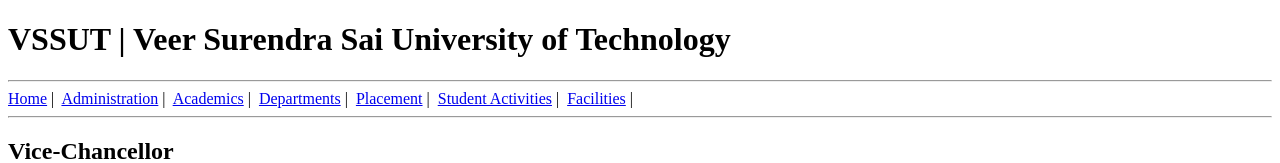
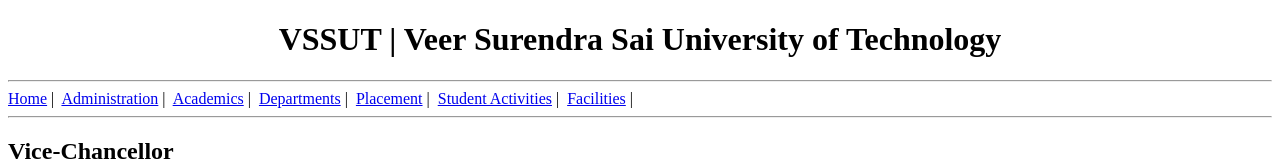
Before and after one commit to Hrudaya-Ranjan-Sahoo/Projects, a plain HTML site: page index.html in a window 1280 px wide. Shown: the top 163 px of the page. Drawn offline with Linux system fonts and the light colour scheme.

Commit message:
first commit

```diff
--- a/index.html
+++ b/index.html
@@ -6,11 +6,13 @@
   <meta http-equiv="X-UA-Compatible" content="IE=edge">
   <meta name="viewport" content="width=device-width, initial-scale=1.0">
   <title>VSSUT | Home</title>
+  <link rel="stylesheet" href="style.css">
+
 </head>
 
 <body>
   <header>
-    <h1>VSSUT | Veer Surendra Sai University of Technology</h1>
+    <h1><center>VSSUT | Veer Surendra Sai University of Technology</center></h1>
     <hr>
   </header>
   <nav>
```
Also changed, not shown: style.css (added).
